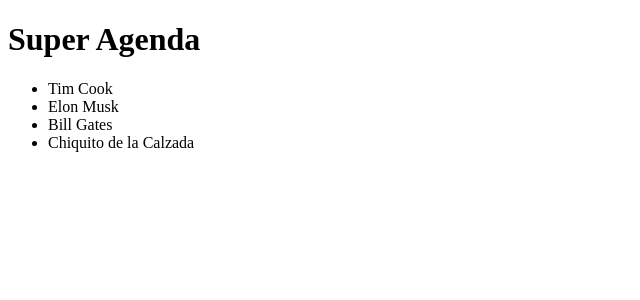
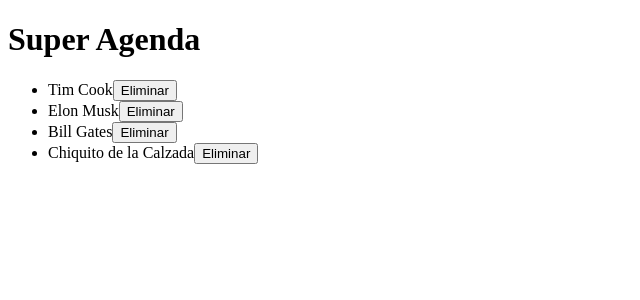
Before and after one commit to vermicida/kc-angular-web2, an Angular app: page / in a window 1280 px wide. Shown: the top 300 px of the page, without its empty margins (0-640 px from the left). Built offline with nearby package versions, Linux system fonts and the light colour scheme.

Commit message:
Añadimos la eliminación de contactos a nuestra app.

```diff
--- a/src/app/app.component.ts
+++ b/src/app/app.component.ts
@@ -32,6 +32,7 @@
 
   // Este manejador se encarga de mostrar un mensaje con el contacto indicado.
   mostrarContactoSeleccionado(contacto: string): void {
-    alert(`Contacto seleccionado: ${contacto}`);
+    this._contactoService.eliminarContacto(contacto);
+    this._listaContactos = this._contactoService.obtenerContactos();
   }
 }
--- a/src/app/contacto.service.ts
+++ b/src/app/contacto.service.ts
@@ -5,14 +5,24 @@
 @Injectable()
 export class ContactoService {
 
+  // Colección de contactos.
+  private _contactos: string[] = [
+    'Tim Cook',
+    'Elon Musk',
+    'Bill Gates',
+    'Chiquito de la Calzada'
+  ];
+
   // Obtiene una colección de contactos.
   obtenerContactos(): string[] {
-    return [
-      'Tim Cook',
-      'Elon Musk',
-      'Bill Gates',
-      'Chiquito de la Calzada'
-    ];
+    return this._contactos;
+  }
+
+  // Elimina el contacto indicado.
+  eliminarContacto(contacto: string): void {
+    this._contactos = this._contactos.filter((c: string): boolean => {
+      return c !== contacto;
+    });
   }
 
 }
--- a/src/app/lista-contactos/lista-contactos.component.html
+++ b/src/app/lista-contactos/lista-contactos.component.html
@@ -5,13 +5,12 @@
     el item en cuestión en la variable dada (let item of colection).
   -->
   <li *ngFor="let contacto of contactos">
+    <!-- Por cada contacto, pintamos un elemento <span> con su nombre. -->
+    <span>{{ contacto }}</span>
     <!--
-      Por cada contacto, pintamos un elemento <span> con su nombre. Además, nos suscribimos al
-      evento click de cada elemento <span> para habilitar la notificación de contacto seleccionado
-      al componente padre.
+      Además, nos suscribimos al evento click de cada elemento <button> para
+      habilitar la notificación de 'eliminar contacto' al componente padre.
     -->
-    <span (click)="notificarContactoSeleccionado(contacto)">
-      {{ contacto }}
-    </span>
+    <button (click)="notificarEliminacionContacto(contacto)">Eliminar</button>
   </li>
 </ul>
--- a/src/app/lista-contactos/lista-contactos.component.ts
+++ b/src/app/lista-contactos/lista-contactos.component.ts
@@ -26,7 +26,7 @@
   }
 
   // Este manejador se encarga de notificar al componente padre el contacto indicado.
-  notificarContactoSeleccionado(contacto: string): void {
+  notificarEliminacionContacto(contacto: string): void {
     // Para notificar, basta con ejecutar la función 'emit' del atributo 'EventEmitter'.
     this.contactoSeleccionado.emit(contacto);
   }
```
